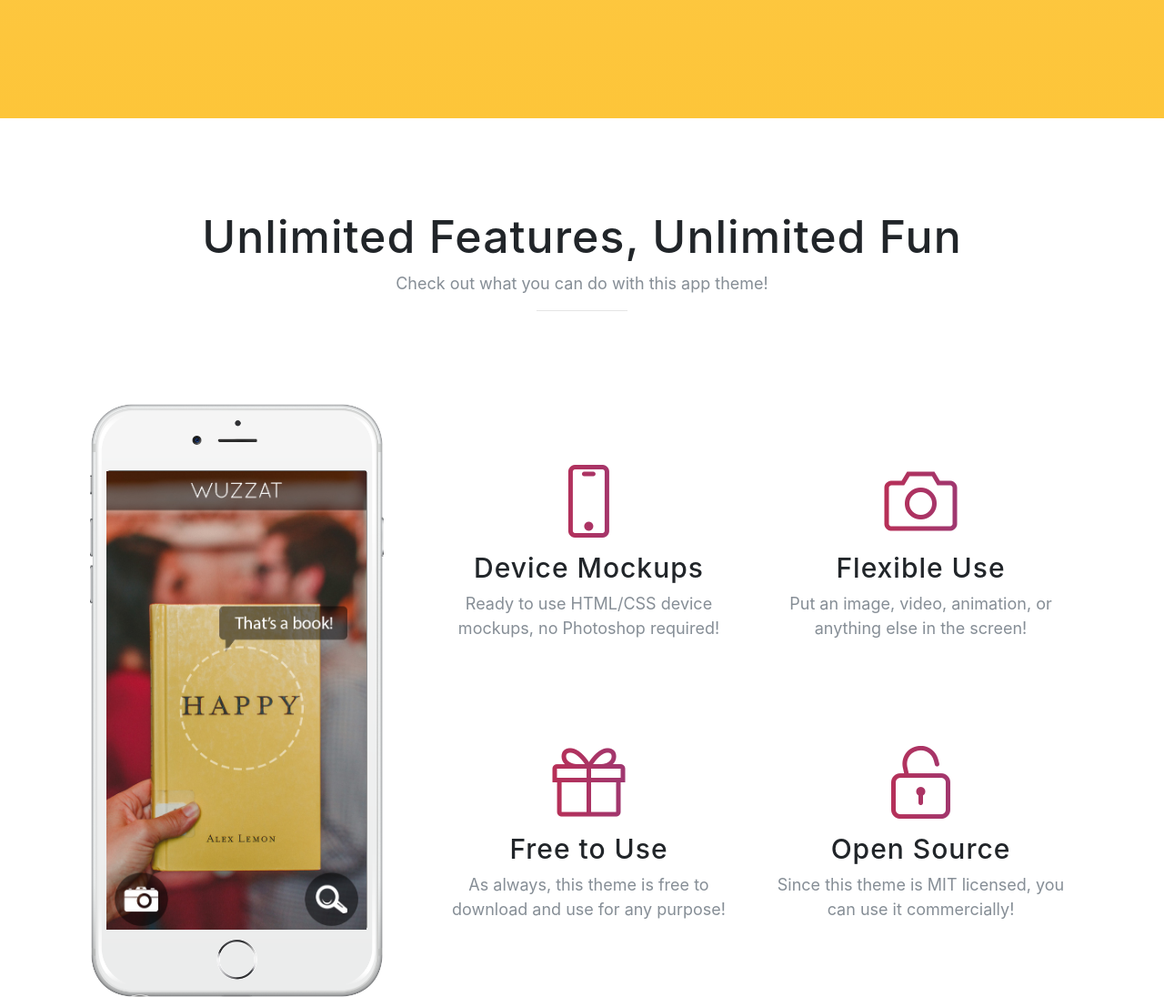
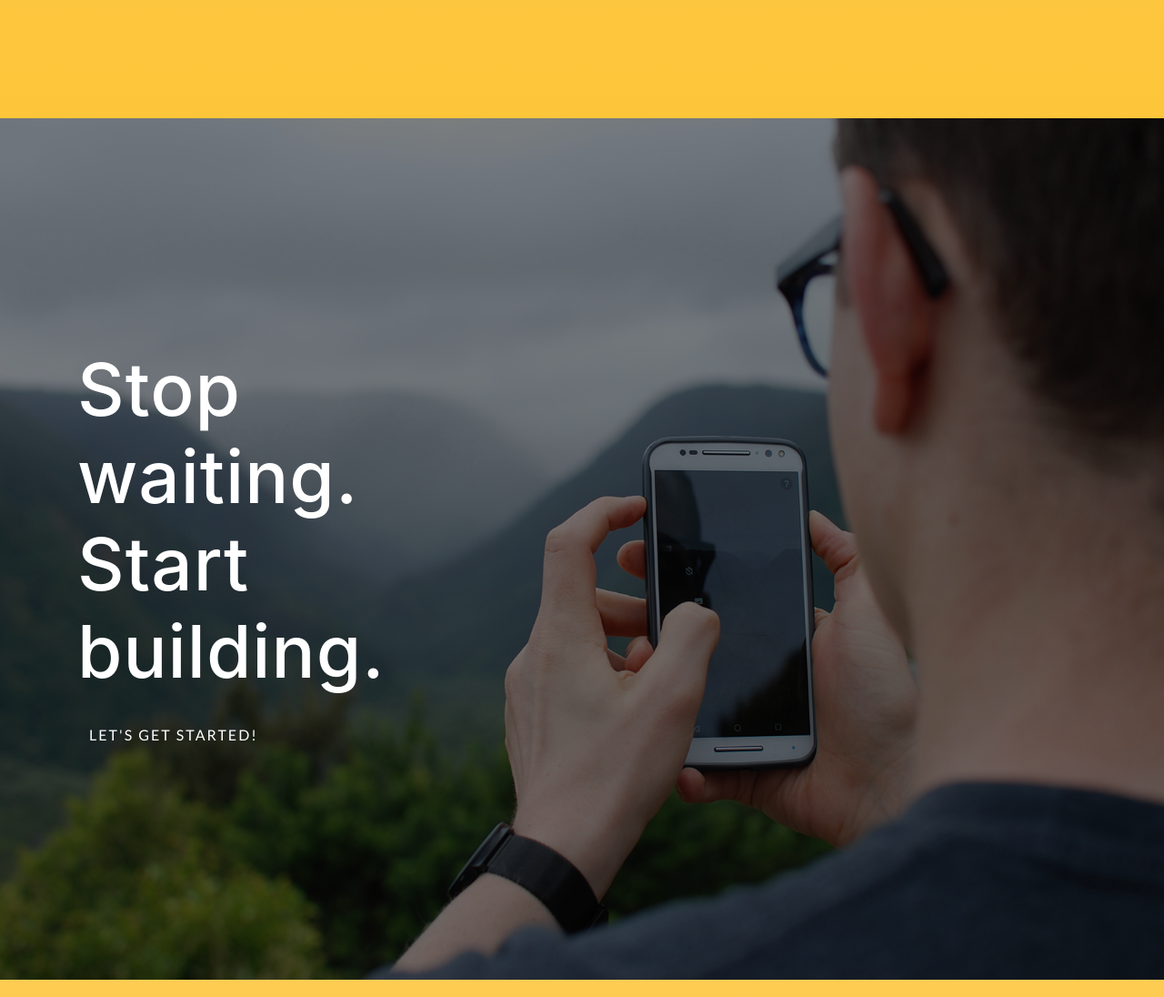
Before and after one commit to InspiringLifeDesign/AvaStarling, a website with bundled scripts: page index.html in a window 1280 px wide. Shown: the part 1300-2396 px from the top of the page at 91% size. Built offline with nearby package versions, Linux system fonts and the light colour scheme; a web font is replaced by a local one.

Commit message:
Commenting features section

```diff
--- a/index.html
+++ b/index.html
@@ -94,7 +94,7 @@
       </div>
     </section>
 
-    <section class="features" id="features">
+    <!-- <section class="features" id="features">
       <div class="container">
         <div class="section-heading text-center">
           <h2>Unlimited Features, Unlimited Fun</h2>
@@ -107,11 +107,9 @@
               <div class="device-mockup iphone6_plus portrait white">
                 <div class="device">
                   <div class="screen">
-                    <!-- Demo image for screen mockup, you can put an image here, some HTML, an animation, video, or anything else! -->
                     <img src="img/demo-screen-1.jpg" class="img-fluid" alt="">
                   </div>
                   <div class="button">
-                    <!-- You can hook the "home button" to some JavaScript events or just remove it -->
                   </div>
                 </div>
               </div>
@@ -155,7 +153,7 @@
           </div>
         </div>
       </div>
-    </section>
+    </section> -->
 
     <section class="cta">
       <div class="cta-content">
```
